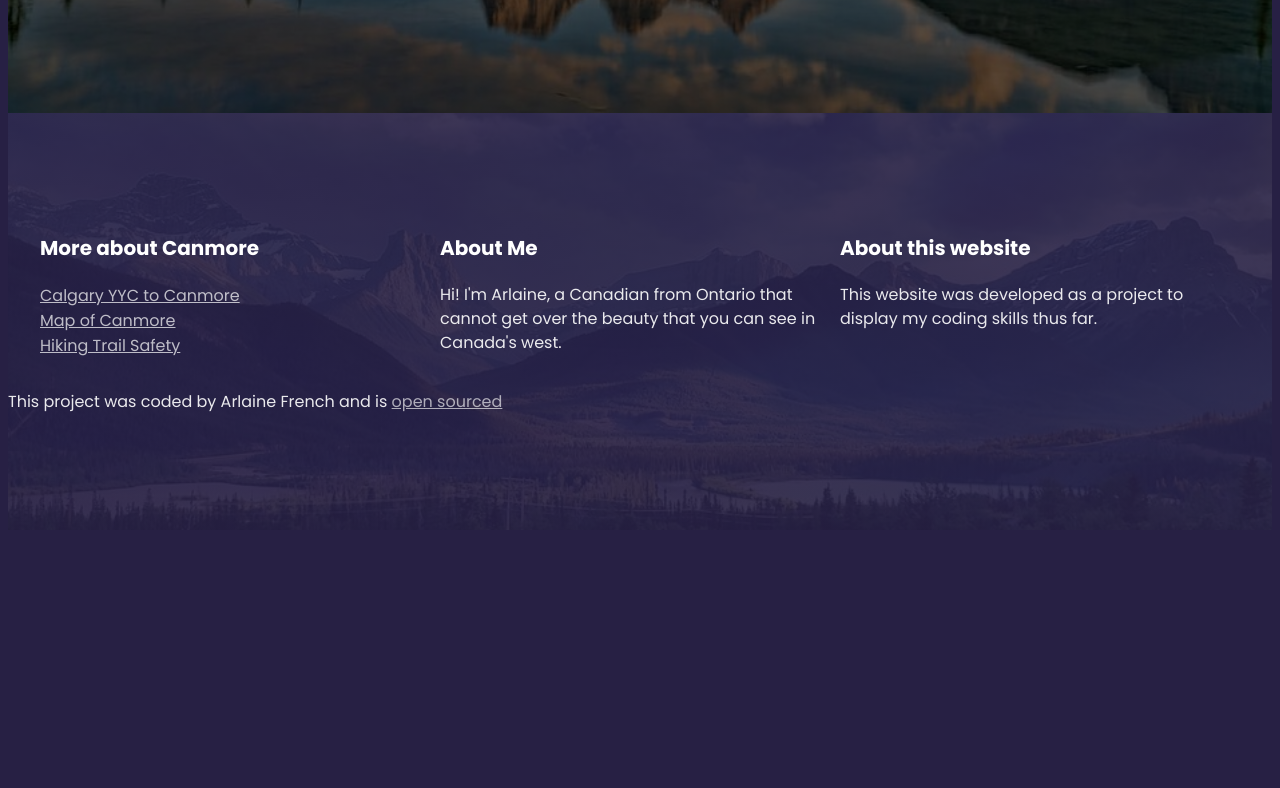
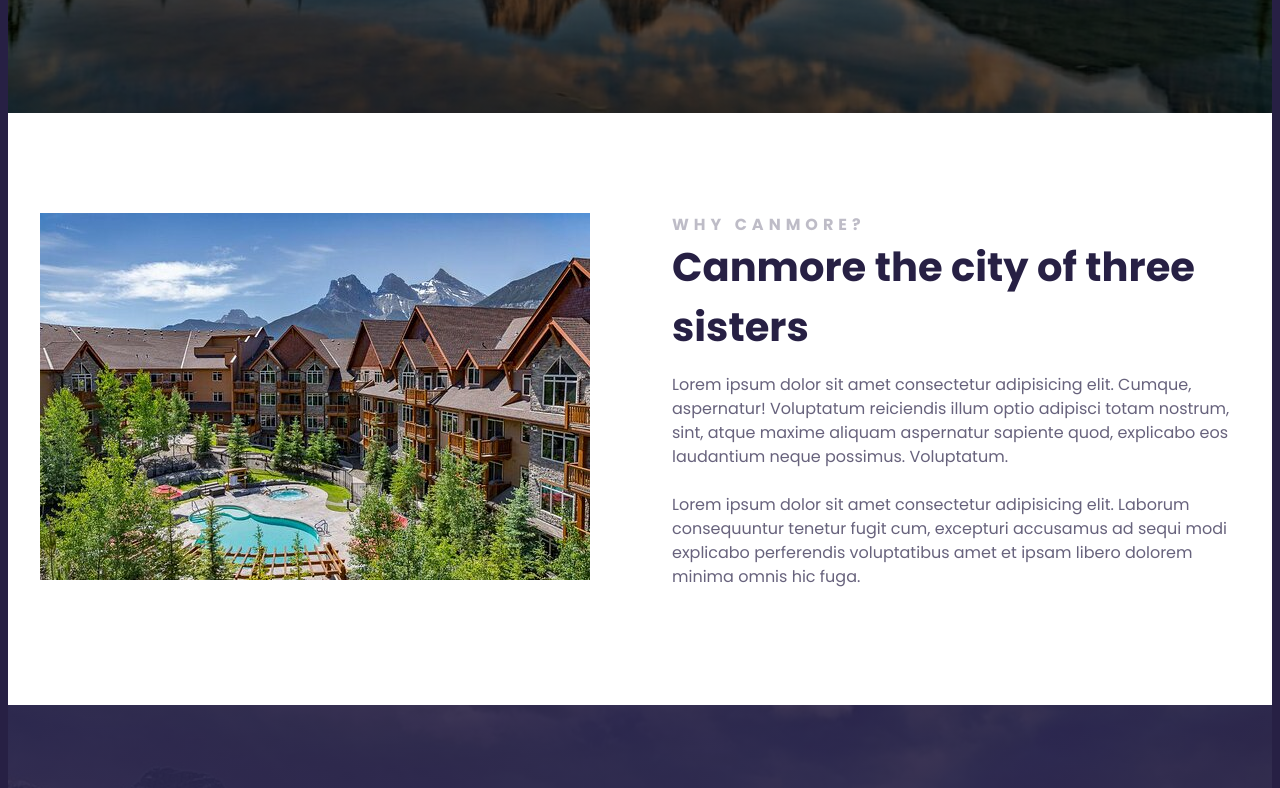
Before and after one commit to Arlaines/responsive-travel-project, a plain HTML site: page index.html in a window 1280 px wide. Shown: the part 632-1420 px from the top of the page. Before the commit the page ends 1170 px from the top, so only its background shows below. Drawn offline with Linux system fonts and the light colour scheme.

Commit message:
added first section of main

```diff
--- a/index.html
+++ b/index.html
@@ -20,8 +20,33 @@
         <h2>Alberta's Secret Destination</h2>
         <a href="#more">Learn more</a>
       </header>
+      <main>
+        <section class="grid grid-2-columns">
+          <div>
+            <img
+              src="images/housing-canmore.jpg"
+              alt="Canmore village"
+              class="img-responsive"
+            />
+          </div>
+          <div>
+            <h2>Why Canmore?</h2>
+            <h3>Canmore the city of three sisters</h3>
+            <p>
+              Lorem ipsum dolor sit amet consectetur adipisicing elit. Cumque,
+              aspernatur! Voluptatum reiciendis illum optio adipisci totam
+              nostrum, sint, atque maxime aliquam aspernatur sapiente quod,
+              explicabo eos laudantium neque possimus. Voluptatum. <br /><br />
+              Lorem ipsum dolor sit amet consectetur adipisicing elit. Laborum
+              consequuntur tenetur fugit cum, excepturi accusamus ad sequi modi
+              explicabo perferendis voluptatibus amet et ipsam libero dolorem
+              minima omnis hic fuga.
+            </p>
+          </div>
+        </section>
+      </main>
       <footer>
-        <section class="grid">
+        <section class="grid grid-3-columns">
           <div>
             <h3>More about Canmore</h3>
             <ul>
--- a/src/style.css
+++ b/src/style.css
@@ -60,11 +60,36 @@ footer {
     url("../images/footer-img.jpg");
   background-repeat: no-repeat;
   background-size: cover;
-  padding: 100px 0;
 }
 section {
   max-width: 1200px;
   margin: 0 auto;
+  padding: 100px 0;
+}
+main {
+  background-color: white;
+}
+main h2 {
+  font-weight: 700;
+  font-size: 16px;
+  line-height: 1.5;
+  letter-spacing: 5px;
+  color: rgba(39, 32, 68, 0.3);
+  text-transform: uppercase;
+  margin: 0;
+}
+main h3 {
+  font-weight: 700;
+  font-size: 40px;
+  line-height: 1.5;
+  color: #272044;
+  margin: 0;
+}
+main p {
+  font-weight: 400;
+  font-size: 16px;
+  line-height: 1.5;
+  color: rgba(39, 32, 68, 0.7);
 }
 footer h3 {
   font-weight: 700;
@@ -76,7 +101,6 @@ footer p {
   font-size: 16px;
   line-height: 24px;
   opacity: 0.9;
-  margin-right: 20px;
 }
 footer ul {
   padding: 0;
@@ -92,8 +116,18 @@ footer a {
 }
 .grid {
   display: grid;
-  grid-template-columns: 1fr 1fr 1fr;
+  grid-gap: 64px;
 }
+.grid-2-columns {
+  grid-template-columns: 1fr 1fr;
+}
+.grid-3-columns {
+  grid-template-columns: 1fr 2fr 2fr;
+}
+img-responsive {
+  max-width: 100%;
+}
+
 @media (max-width: 960px) {
   header {
     padding: 60px 0;
@@ -108,4 +142,11 @@ footer a {
   header h3 {
     font-size: 12px;
   }
+  .grid {
+    grid-template-columns: 1fr;
+    grid-gap: 32px;
+  }
+  section {
+    padding: 30px;
+  }
 }
```
Also changed, not shown: images/canmore-city-photo.jpg (added), images/canmore-village-photo.jpg (added), images/housing-canmore.jpg (added), images/to-do-in-canmore.jpg (added), images/town-photo.jpg (added).
